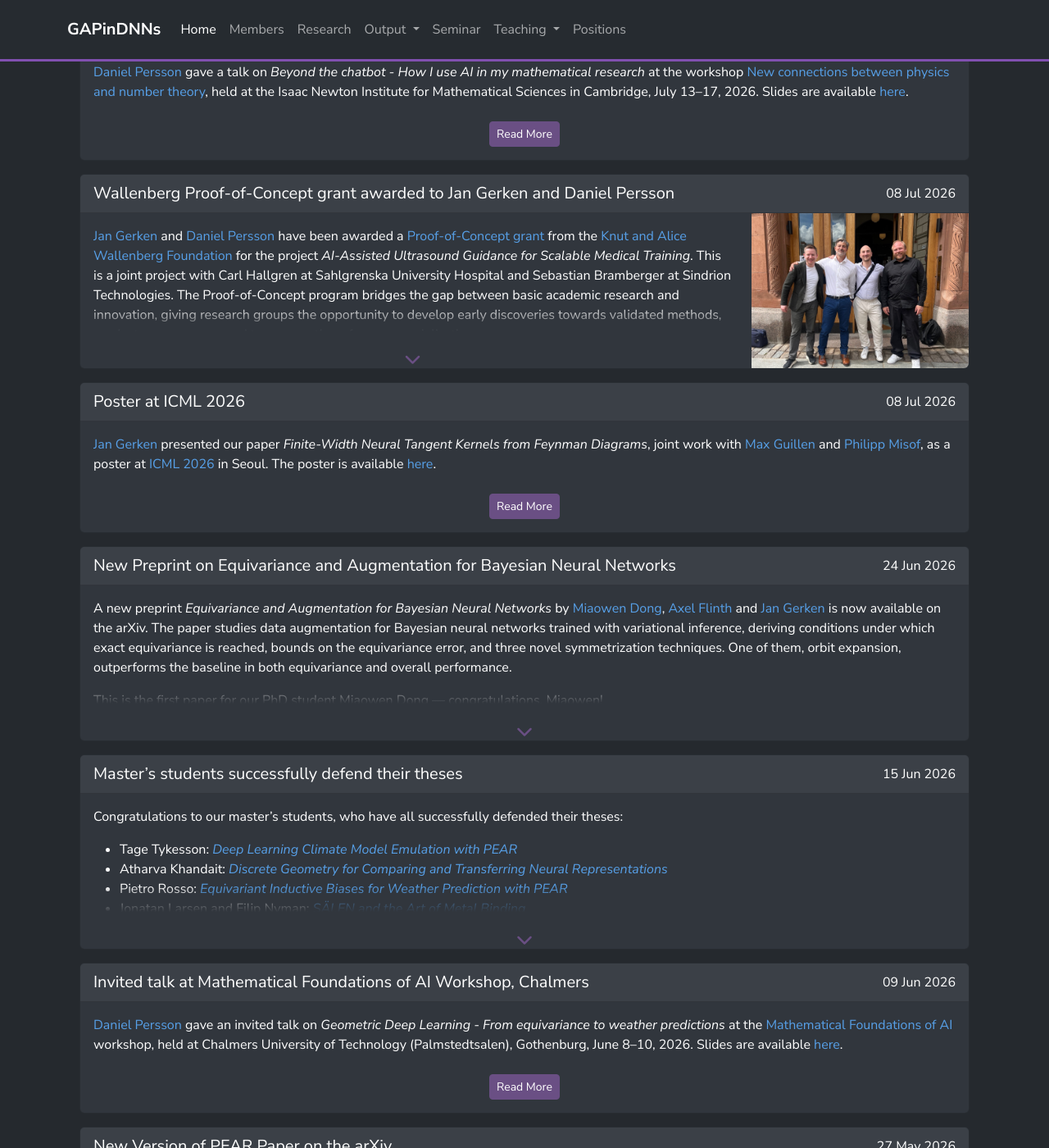
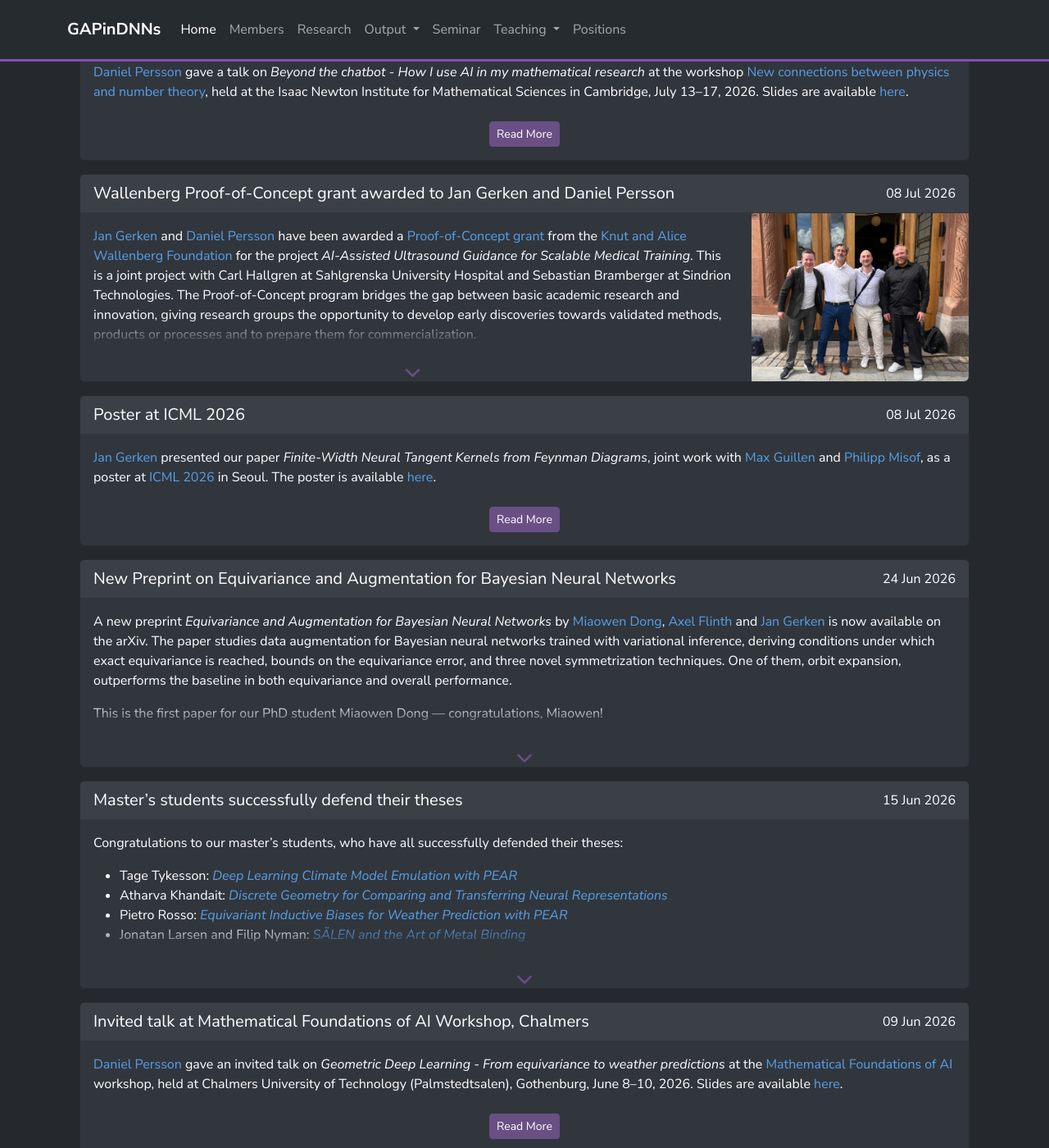
Before and after one commit to GAPinDNNs/gapindnns.github.io, a Jekyll site: the page built from _pages/index.md, in a window 1280 px wide and 1400 px high, scrolled down 897 px. Shown: the whole window at 82% size. Built offline with Jekyll 4.4.1, drawn with Linux system fonts in a browser that asks for light colours; nearby versions of some CDN libraries; some of the changed text lies outside the part shown.

Commit message:
Fix: Removed minimal gap below news image on mobile view

```diff
--- a/_sass/_custom_variables.scss
+++ b/_sass/_custom_variables.scss
@@ -48,7 +48,7 @@
 $card-cap-bg:                       $alloy-bb;
 $card-bg:                           $alloy-b;
 
-$news-height:                       8rem;
+$news-height:                       9rem;
 
 // Dropdowns
 
--- a/_sass/main.scss
+++ b/_sass/main.scss
@@ -291,6 +291,7 @@
     }
 
     .news-image-link {
+        display: block;
         position: static;
         width: 100%;
     }
@@ -298,4 +299,8 @@
     .news.expanded .news-image-link {
         height: auto;
     }
+
+    .news.expanded .news-image {
+        border-bottom-right-radius: 0.375rem;
+    }
 }
```
